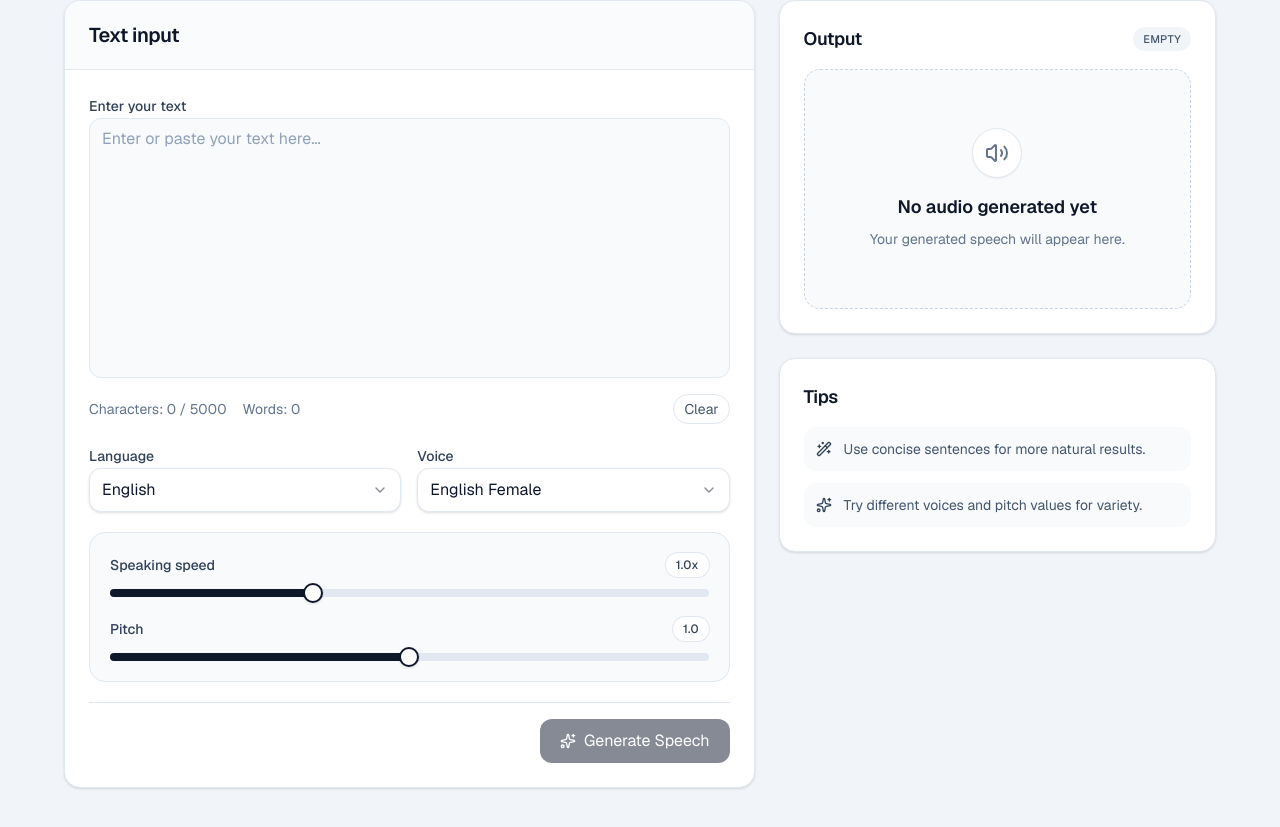
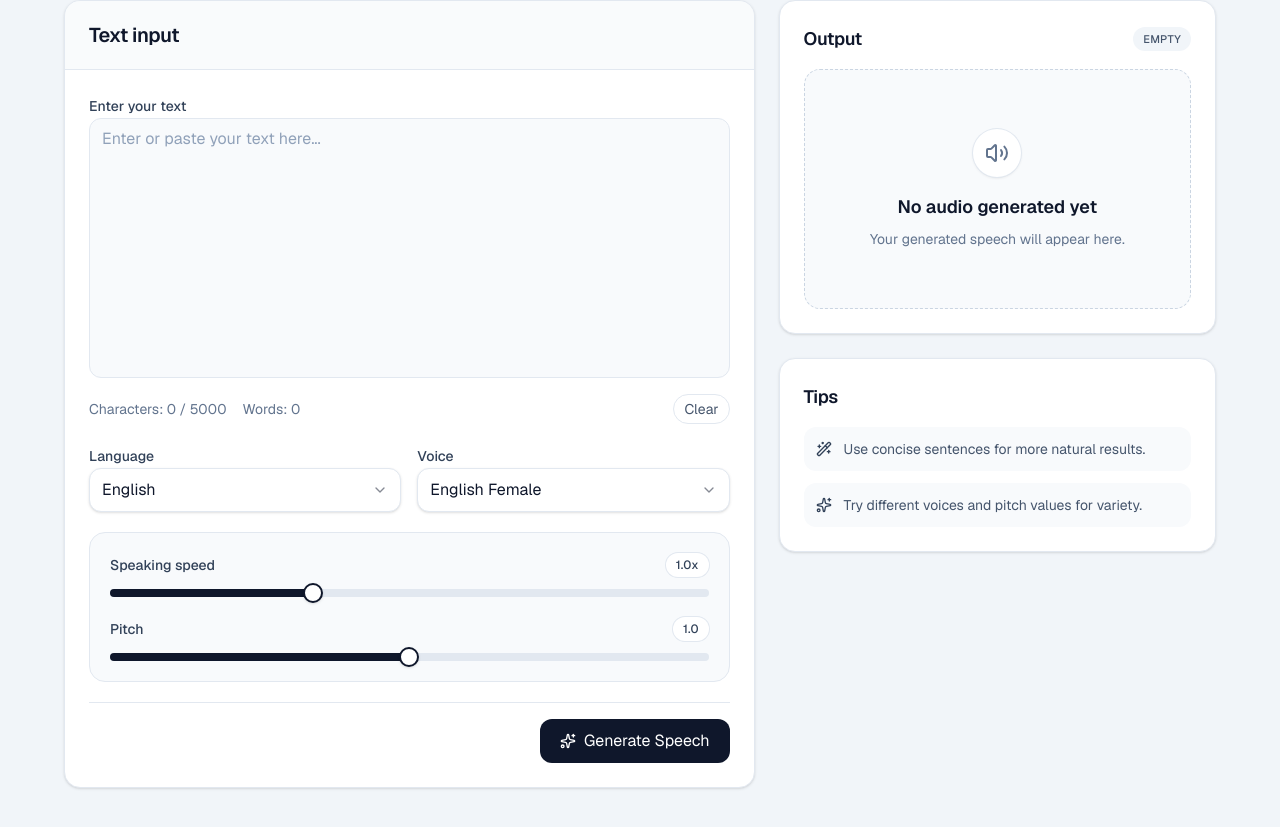
Before and after one commit to omzalavadiya30/Web-Text-To-Speech, a Next.js app in the folder client/: page / in a window 1280 px wide. Shown: the part 303-1130 px from the top of the page. Built offline with nearby package versions, Linux system fonts and the light colour scheme.

Commit message:
Day 4 Task: Implement text input and validation.

```diff
--- a/client/src/components/tts/GenerateButton.jsx
+++ b/client/src/components/tts/GenerateButton.jsx
@@ -10,8 +10,8 @@ export default function GenerateButton({ disabled, loading, onClick }) {
       type="button"
       variant="default"
       size="lg"
-      className="w-full justify-center rounded-xl bg-slate-900 px-5 py-3 text-sm font-medium text-white transition hover:bg-slate-800 sm:w-auto"
-      disabled={disabled || loading}
+      className="w-full cursor-pointer justify-center rounded-xl bg-slate-900 px-5 py-3 text-sm font-medium text-white transition hover:bg-slate-800 aria-disabled:cursor-not-allowed aria-disabled:opacity-50 aria-disabled:hover:bg-slate-900 sm:w-auto"
+      disabled={loading}
       onClick={onClick}
       aria-label="Generate speech"
     >
--- a/client/src/components/tts/TTSWorkspace.jsx
+++ b/client/src/components/tts/TTSWorkspace.jsx
@@ -15,6 +15,7 @@ import { languages } from "@/data/languages";
 import { getVoicesForLanguage } from "@/data/voices";
 
 const MAX_CHARACTERS = 5000;
+const EMPTY_TEXT_ERROR = "Please enter some text before generating speech.";
 
 export default function TTSWorkspace() {
   const [text, setText] = useState("");
@@ -40,18 +41,13 @@ export default function TTSWorkspace() {
   };
 
   const handleTextChange = (value) => {
-    if (value.length <= MAX_CHARACTERS) {
-      setText(value);
-      setError("");
-      return;
-    }
-
-    setError(`Text exceeds the maximum of ${MAX_CHARACTERS} characters.`);
+    setText(value.slice(0, MAX_CHARACTERS));
+    setError("");
   };
 
   const handleGenerate = () => {
     if (!text.trim()) {
-      setError("Please enter some text before generating speech.");
+      setError(EMPTY_TEXT_ERROR);
       return;
     }
 
--- a/client/src/components/tts/TextInput.jsx
+++ b/client/src/components/tts/TextInput.jsx
@@ -18,6 +18,7 @@ export default function TextInput({
         <Textarea
           id="tts-text"
           value={value}
+          maxLength={maxCharacters}
           onChange={(event) => onChange(event.target.value)}
           placeholder="Enter or paste your text here..."
           aria-describedby="text-stats"
```
